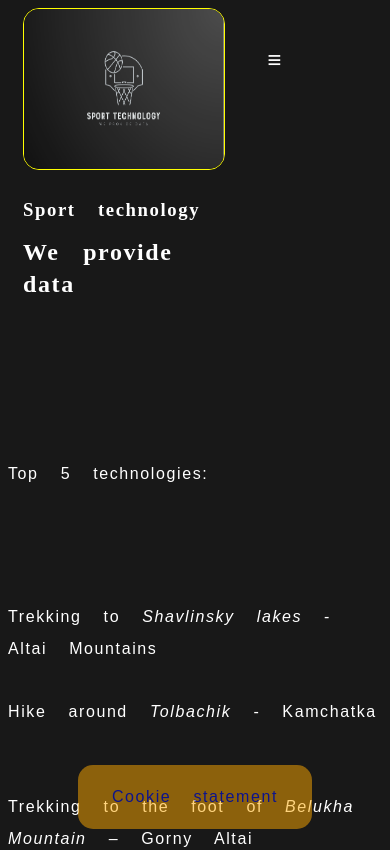
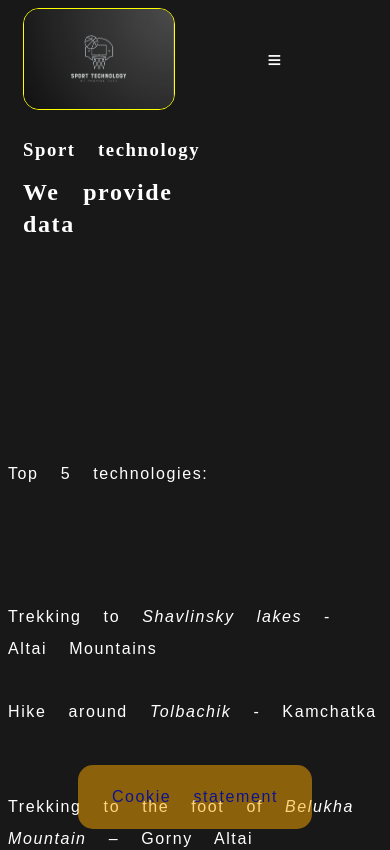
Before and after one commit to SkullCandby/skullcandby.github.io, a plain HTML site: page index.html in a window 390 px wide. Shown: the top 850 px of the page. Drawn offline with Linux system fonts and the light colour scheme.

Commit message:
Add files via upload

```diff
--- a/css/index.css
+++ b/css/index.css
@@ -271,6 +271,11 @@ header {
 
 }
 @media (max-width: 480px) {
+    #logo {
+        width: 150px;
+        height: 100px;
+    }
+
     #menu_pos {
         display: flex;
         flex-direction: row;
--- a/css/product.css
+++ b/css/product.css
@@ -99,7 +99,6 @@ ul {
 }
 .info_paragraphs {
     float: left;
-
     width: 100%;
 }
 
```
Also changed, not shown: css/pricing.css (line endings or trailing spaces).
